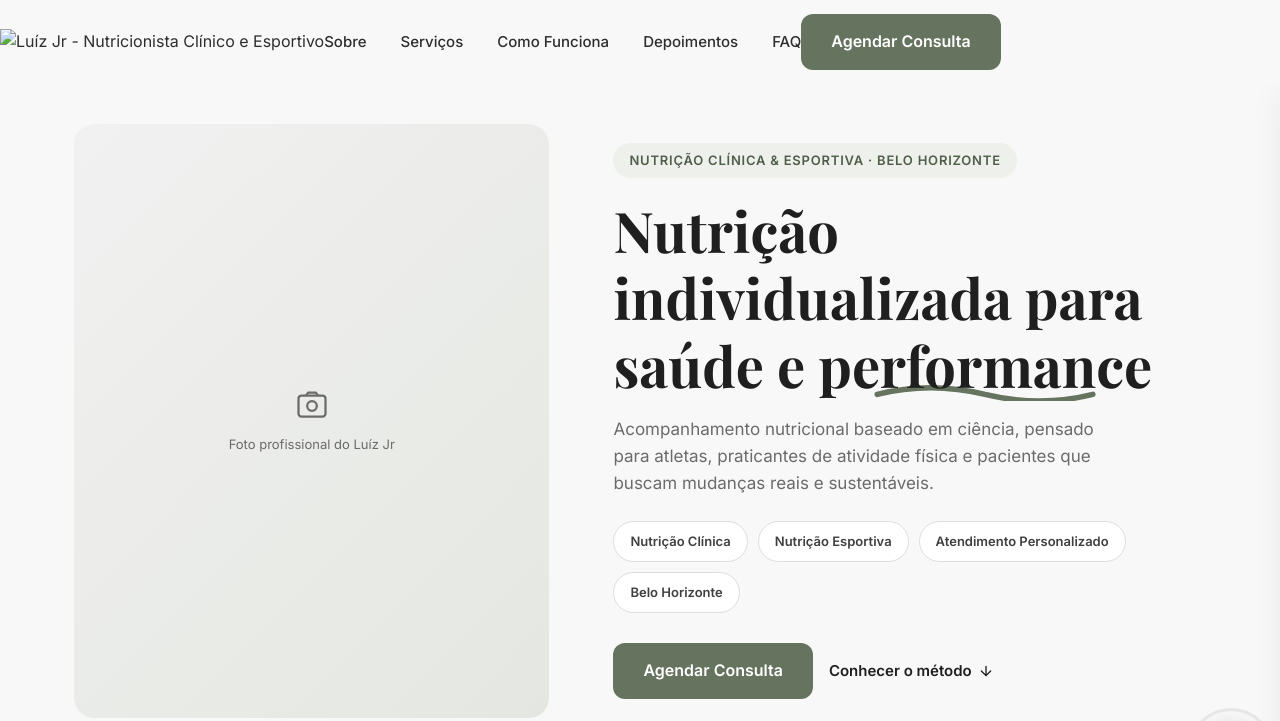
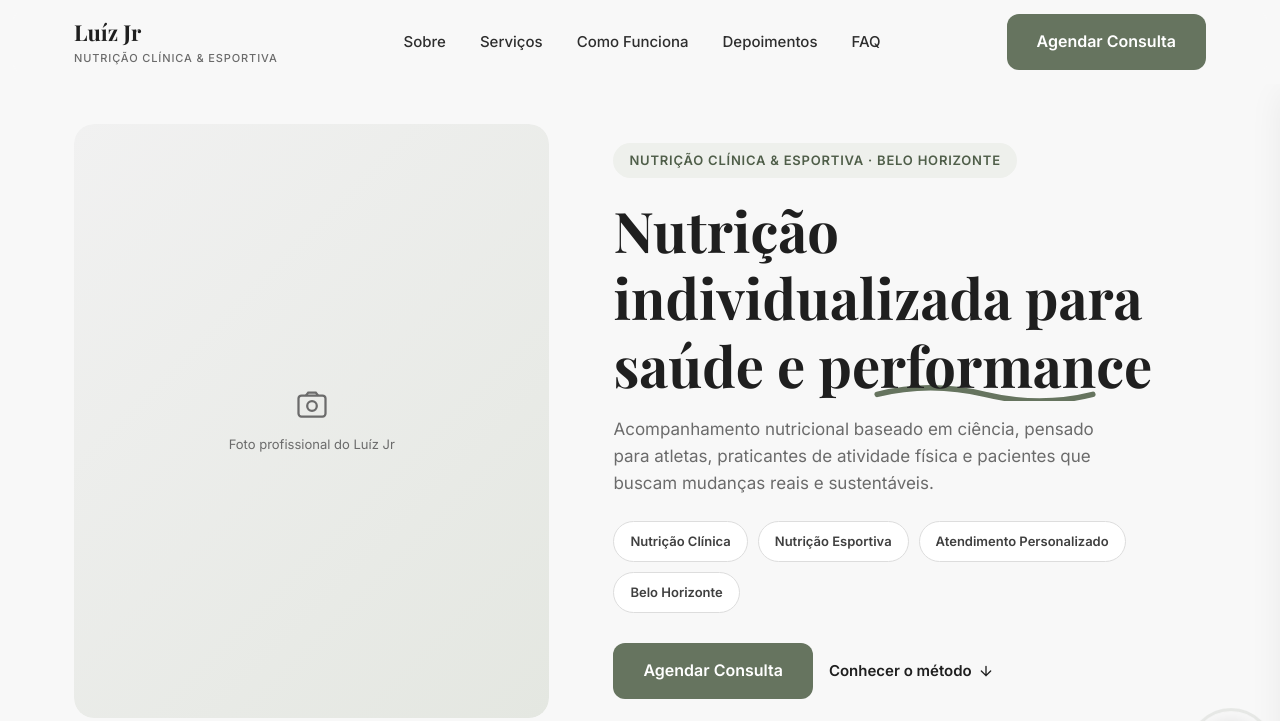
Before and after one commit to annathezz/nutri-lu-z-jr, a plain HTML site: page index.html in a window 1280 px wide. Shown: the top 721 px of the page. Drawn offline with nearby package versions, Linux system fonts and the light colour scheme.

Commit message:
Update index.html

```diff
--- a/index.html
+++ b/index.html
@@ -477,10 +477,9 @@
      HEADER
      ========================================================= -->
 <header id="site-header">
-  <div class="hero-image">
-    <img src="images/luiz-jr.jpg"
-         alt="Luíz Jr - Nutricionista Clínico e Esportivo">
-</div>
+  <div class="container nav-wrap">
+    <a href="#hero" class="logo">Luíz Jr<span>Nutrição Clínica &amp; Esportiva</span></a>
+
 
     <nav class="nav-links" aria-label="Navegação principal">
       <a href="#sobre">Sobre</a>
```
